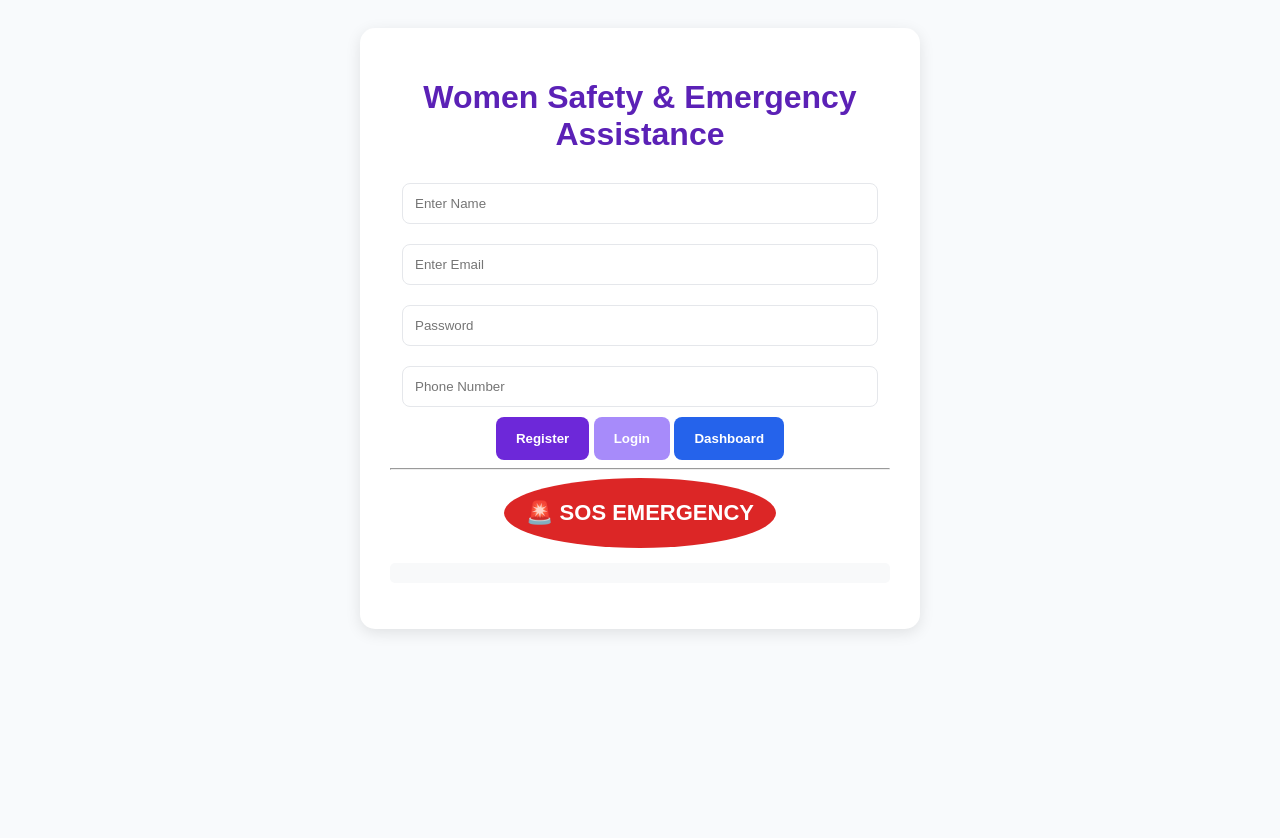
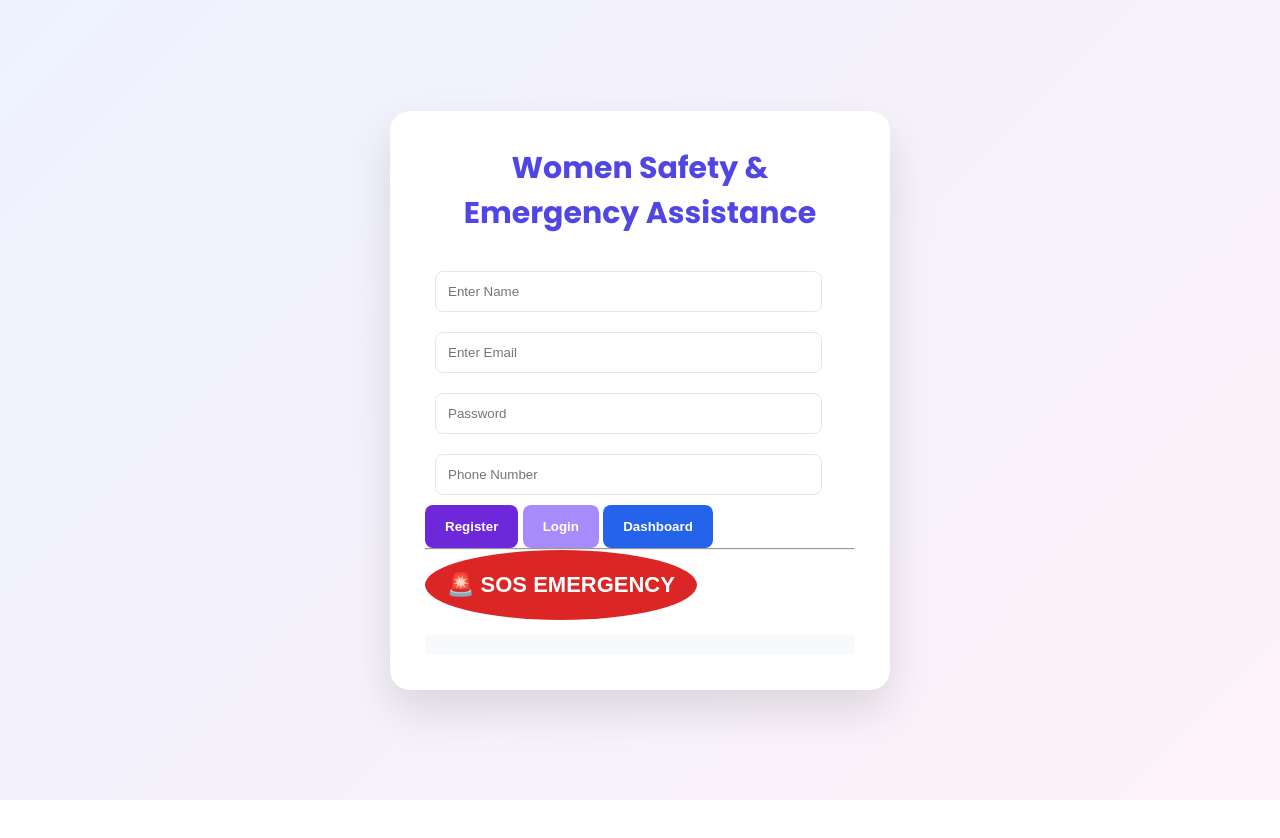
Before and after one commit to seemasaini1828/Women-Safety-Emergency-Platform, a plain HTML site: page fronted/index.html in a window 1280 px wide. After the commit the page ends 800 px from the top, so only its background shows below. Drawn offline with Linux system fonts and the light colour scheme.

Commit message:
Current project backup

```diff
--- a/fronted/Contacts.js
+++ b/fronted/Contacts.js
@@ -12,7 +12,7 @@ document.getElementById("phone").value;
 const relation =
 document.getElementById("relation").value;
 
-fetch("https://women-safety-backend-eyq2.onrender.com/add-contact",{
+fetch("https://women-safetd-eyq2.onrender.comy-backen/add-contact",{
 method:"POST",
 headers:{
 "Content-Type":"application/json"
--- a/fronted/index.html
+++ b/fronted/index.html
@@ -4,6 +4,11 @@
     <meta charset="UTF-8">
     <meta name="viewport" content="width=device-width, initial-scale=1.0">
     <title>women safety</title>
+    <link rel="preconnect" href="https://fonts.googleapis.com">
+    <link rel="preconnect" href="https://fonts.gstatic.com" crossorigin>
+    <link href="https://fonts.googleapis.com/css2?family=Poppins:wght@300;400;500;600;700&display=swap" rel="stylesheet">
+    <link rel="stylesheet"
+    href="https://cdnjs.cloudflare.com/ajax/libs/font-awesome/6.7.2/css/all.min.css">
     <linK rel="stylesheet" href="style.css">
 </head>
 <body>
--- a/fronted/style.css
+++ b/fronted/style.css
@@ -1,21 +1,26 @@
+*{
+margin:0;
+padding:0;
+box-sizing:border-box;
+}
+
 body{
-font-family: Arial, sans-serif;
-background:#F8FAFC;
+font-family:'Poppins',sans-serif;
+background:linear-gradient(135deg,#EEF2FF,#FDF2F8);
+min-height:100vh;
 display:flex;
 justify-content:center;
-align-items:flex-start;
-min-height:100vh;
-padding:20px;
-color:#1F2937;
+align-items:center;
+padding:30px;
 }
 
 .container{
-background:#FFFFFF;
-padding:30px;
-border-radius:15px;
-box-shadow:0 4px 15px rgba(0,0,0,0.1);
-text-align:center;
-width:500px;
+width:100%;
+max-width:500px;
+background:white;
+padding:35px;
+border-radius:20px;
+box-shadow:0 20px 45px rgba(0,0,0,.12);
 }
 
 input{
@@ -37,8 +42,10 @@ border-radius:50%;
 }
 
 h1{
-color:#5B21B6;
-margin-bottom:20px;
+color:#4F46E5;
+font-size:30px;
+margin-bottom:25px;
+text-align:center;
 }
 
 h2{
```
